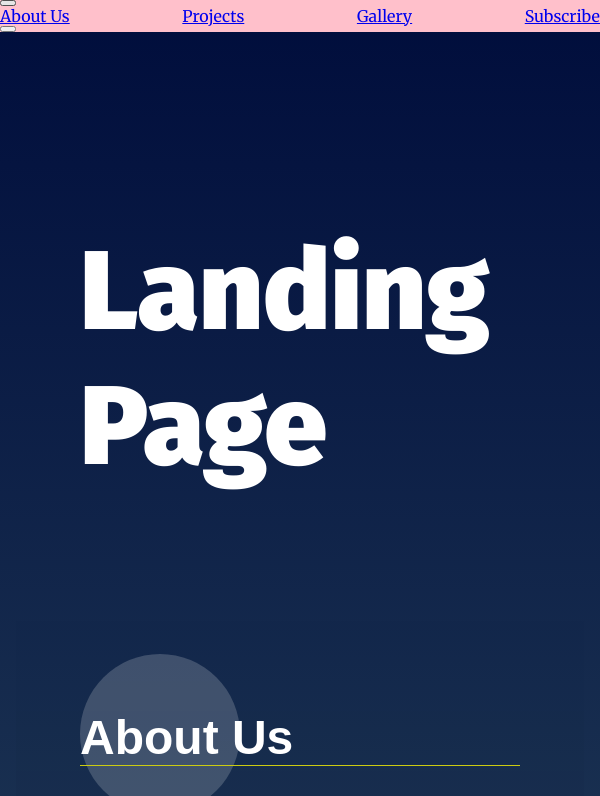
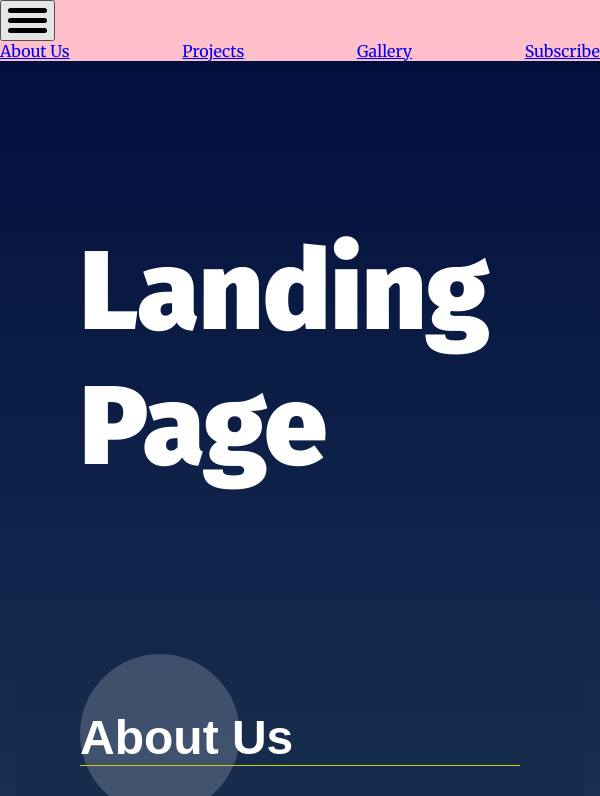
Before and after one commit to NoamBelleli/landing-page, a plain HTML site: page index.html in a window 600 px wide. Shown: the top 796 px of the page. Drawn offline with Linux system fonts and the light colour scheme.

Commit message:
adding styles to nav and fixing hamburger menu

```diff
--- a/css/styles.css
+++ b/css/styles.css
@@ -119,6 +119,11 @@ section {
 }
 
 @media only screen and (min-width: 35em){
+
+    button{
+        display: hidden;
+    }
+
     .landing__container {
         max-width: 50em;
         padding: 4em;
@@ -223,3 +228,17 @@ section.your-active-class .landing__container::after {
 		           rotate(-360deg);
 	}
 }
+
+@media only screen and (max-width: 600px){
+
+  .bar1,
+  .bar2,
+  .bar3 {
+    height: 1px;
+    background-color: black;
+    margin: 5px 0;
+    border-radius: 25px;
+    width: 35px;
+    padding: 2px;
+  }
+}
--- a/index.html
+++ b/index.html
@@ -28,11 +28,7 @@
         <!-- <li>section 4</li> -->
       </ul>
     </nav>
-    <button id="hamburger">
-      <div class="bar1"></div>
-      <div class="bar2"></div>
-      <div class="bar3"></div>
-    </button>
+
 
 
   </header>
--- a/js/app.js
+++ b/js/app.js
@@ -23,11 +23,6 @@
  *
 */
 
-
-document.addEventListener('DOMContentLoaded', function () {
-    document.querySelector('footer').style.backgroundColor = 'purple';
-});
-
 document.addEventListener('DOMContentLoaded', function createAboutUs() {
     let ul = document.getElementById("navbar__list");
     let li = document.createElement("li");
@@ -35,7 +30,7 @@ document.addEventListener('DOMContentLoaded', function createAboutUs() {
     ul.appendChild(li);
 });
 
-//createAboutUs();
+
 
 document.addEventListener('DOMContentLoaded', function createAboutUsLink() {
     let liAbout = document.getElementById("#element_1");
@@ -45,7 +40,7 @@ document.addEventListener('DOMContentLoaded', function createAboutUsLink() {
     liAbout.appendChild(a);
 });
 
-//createAboutUsLink();
+
 
 document.addEventListener('DOMContentLoaded',function createProjects() {
     let ul = document.getElementById("navbar__list");
@@ -54,7 +49,7 @@ document.addEventListener('DOMContentLoaded',function createProjects() {
     ul.appendChild(li);
 });
 
-//createProjects();
+
 
 document.addEventListener('DOMContentLoaded',function createProjectsLink() {
     let liProjects = document.getElementById("#element_2");
@@ -64,7 +59,7 @@ document.addEventListener('DOMContentLoaded',function createProjectsLink() {
     liProjects.appendChild(a);
 });
 
-//createProjectsLink();
+
 
 document.addEventListener('DOMContentLoaded',function createGallery() {
     let ul = document.getElementById("navbar__list");
@@ -73,7 +68,7 @@ document.addEventListener('DOMContentLoaded',function createGallery() {
     ul.appendChild(li);
 });
 
-//createGallery();
+
 
 document.addEventListener('DOMContentLoaded',function createGalleryLink() {
     let liGallery = document.getElementById("#element_3");
@@ -83,7 +78,7 @@ document.addEventListener('DOMContentLoaded',function createGalleryLink() {
     liGallery.appendChild(a);
 });
 
-//createGalleryLink();
+
 
 document.addEventListener('DOMContentLoaded',function createSubscribe() {
     let ul = document.getElementById("navbar__list");
@@ -92,7 +87,7 @@ document.addEventListener('DOMContentLoaded',function createSubscribe() {
     ul.appendChild(li);
 });
 
-//createSubscribe();
+
 
 document.addEventListener('DOMContentLoaded', function createSubscribeLink() {
     let liSubscribe = document.getElementById("#element_4");
@@ -102,7 +97,8 @@ document.addEventListener('DOMContentLoaded', function createSubscribeLink() {
     liSubscribe.appendChild(a);
 });
 
-//createSubscribeLink();
+
+
 
 
 
```
